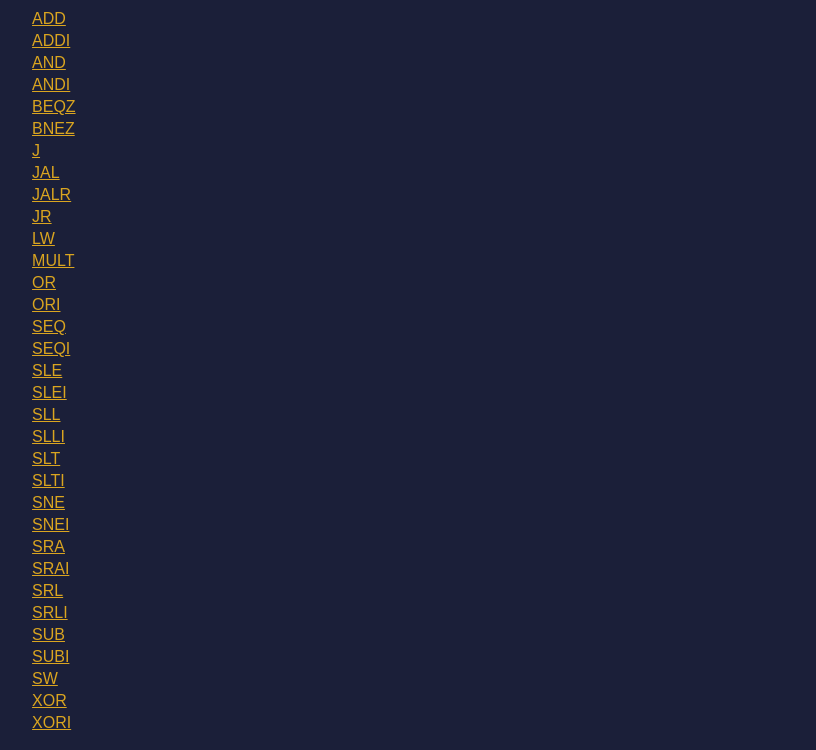
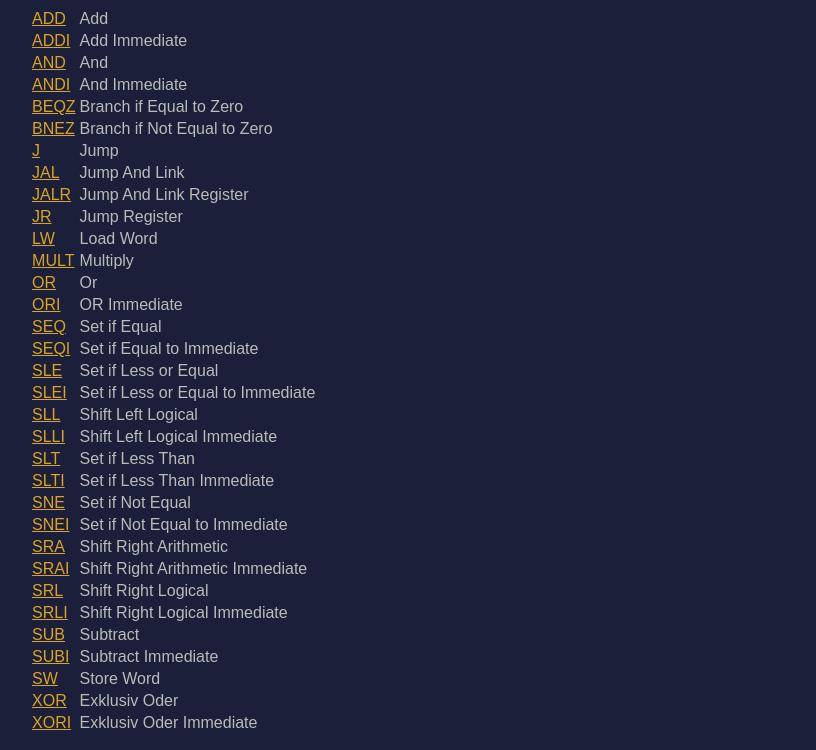
Before and after one commit to etwasanderes2/etwasanderes2.github.io, a plain HTML site: page dlx-a-la-compsys-doc/pages/not-index.html in a window 1280 px wide. Shown: the part 50-800 px from the top of the page, without its empty margins (233-1049 px from the left). Drawn offline with Linux system fonts and the light colour scheme.

Commit message:
Better Index

```diff
--- a/dlx-a-la-compsys-doc/pages/not-index.html
+++ b/dlx-a-la-compsys-doc/pages/not-index.html
@@ -16,102 +16,135 @@
         <table>
           <tr>
             <td><a href="instructions/ADD.html">ADD</a></td>
+            <td>Add</td>
           </tr>
           <tr>
             <td><a href="instructions/ADDI.html">ADDI</a></td>
+            <td>Add Immediate</td>
           </tr>
           <tr>
             <td><a href="instructions/AND.html">AND</a></td>
+            <td>And</td>
           </tr>
           <tr>
             <td><a href="instructions/ANDI.html">ANDI</a></td>
+            <td>And Immediate</td>
           </tr>
           <tr>
             <td><a href="instructions/BEQZ.html">BEQZ</a></td>
+            <td>Branch if Equal to Zero</td>
           </tr>
           <tr>
             <td><a href="instructions/BNEZ.html">BNEZ</a></td>
+            <td>Branch if Not Equal to Zero</td>
           </tr>
           <tr>
             <td><a href="instructions/J.html">J</a></td>
+            <td>Jump</td>
           </tr>
           <tr>
             <td><a href="instructions/JAL.html">JAL</a></td>
+            <td>Jump And Link</td>
           </tr>
           <tr>
             <td><a href="instructions/JALR.html">JALR</a></td>
+            <td>Jump And Link Register</td>
           </tr>
           <tr>
             <td><a href="instructions/JR.html">JR</a></td>
+            <td>Jump Register</td>
           </tr>
           <tr>
             <td><a href="instructions/LW.html">LW</a></td>
+            <td>Load Word</td>
           </tr>
           <tr>
             <td><a href="instructions/MULT.html">MULT</a></td>
+            <td>Multiply</td>
           </tr>
           <tr>
             <td><a href="instructions/OR.html">OR</a></td>
+            <td>Or</td>
           </tr>
           <tr>
             <td><a href="instructions/ORI.html">ORI</a></td>
+            <td>OR Immediate</td>
           </tr>
           <tr>
             <td><a href="instructions/SEQ.html">SEQ</a></td>
+            <td>Set if Equal</td>
           </tr>
           <tr>
             <td><a href="instructions/SEQI.html">SEQI</a></td>
+            <td>Set if Equal to Immediate</td>
           </tr>
           <tr>
             <td><a href="instructions/SLE.html">SLE</a></td>
+            <td>Set if Less or Equal</td>
           </tr>
           <tr>
             <td><a href="instructions/SLEI.html">SLEI</a></td>
+            <td>Set if Less or Equal to Immediate</td>
           </tr>
           <tr>
             <td><a href="instructions/SLL.html">SLL</a></td>
+            <td>Shift Left Logical</td>
           </tr>
           <tr>
             <td><a href="instructions/SLLI.html">SLLI</a></td>
+            <td>Shift Left Logical Immediate</td>
           </tr>
           <tr>
             <td><a href="instructions/SLT.html">SLT</a></td>
+            <td>Set if Less Than</td>
           </tr>
           <tr>
             <td><a href="instructions/SLTI.html">SLTI</a></td>
+            <td>Set if Less Than Immediate</td>
           </tr>
           <tr>
             <td><a href="instructions/SNE.html">SNE</a></td>
+            <td>Set if Not Equal</td>
           </tr>
           <tr>
             <td><a href="instructions/SNEI.html">SNEI</a></td>
+            <td>Set if Not Equal to Immediate</td>
           </tr>
           <tr>
             <td><a href="instructions/SRA.html">SRA</a></td>
+            <td>Shift Right Arithmetic</td>
           </tr>
           <tr>
             <td><a href="instructions/SRAI.html">SRAI</a></td>
+            <td>Shift Right Arithmetic Immediate</td>
           </tr>
           <tr>
             <td><a href="instructions/SRL.html">SRL</a></td>
+            <td>Shift Right Logical</td>
           </tr>
           <tr>
             <td><a href="instructions/SRLI.html">SRLI</a></td>
+            <td>Shift Right Logical Immediate</td>
           </tr>
           <tr>
             <td><a href="instructions/SUB.html">SUB</a></td>
+            <td>Subtract</td>
           </tr>
           <tr>
             <td><a href="instructions/SUBI.html">SUBI</a></td>
+            <td>Subtract Immediate</td>
           </tr>
           <tr>
             <td><a href="instructions/SW.html">SW</a></td>
+            <td>Store Word</td>
           </tr>
           <tr>
             <td><a href="instructions/XOR.html">XOR</a></td>
+            <td>Exklusiv Oder</td>
           </tr>
           <tr>
             <td><a href="instructions/XORI.html">XORI</a></td>
+            <td>Exklusiv Oder Immediate</td>
           </tr>
         </table>
       </div>
```
Also changed, not shown: dlx-a-la-compsys-doc/pages/instructions/JALR.html (+1 -1 lines).
